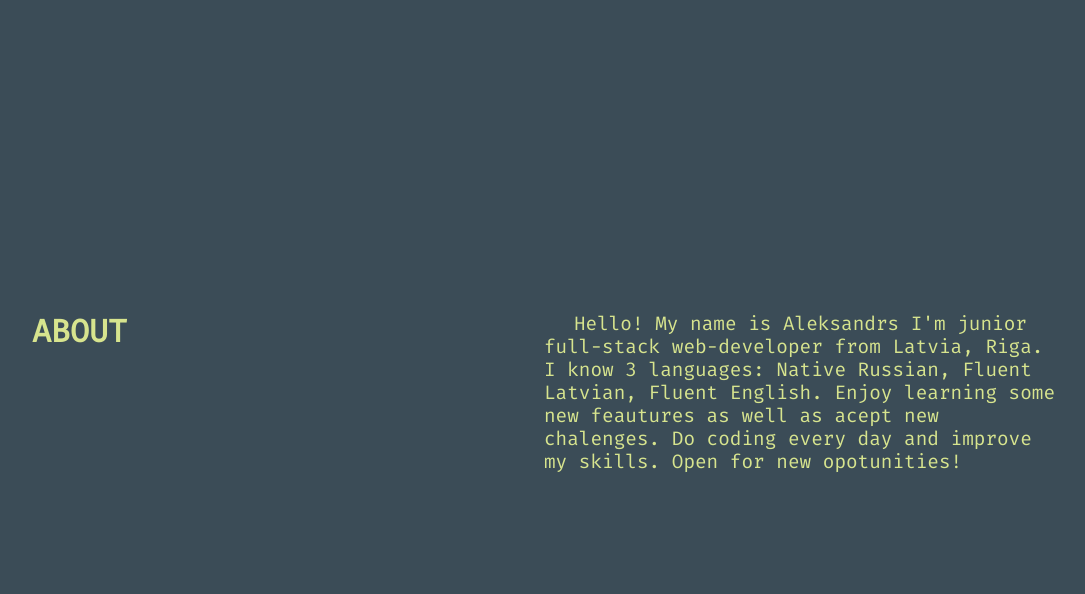
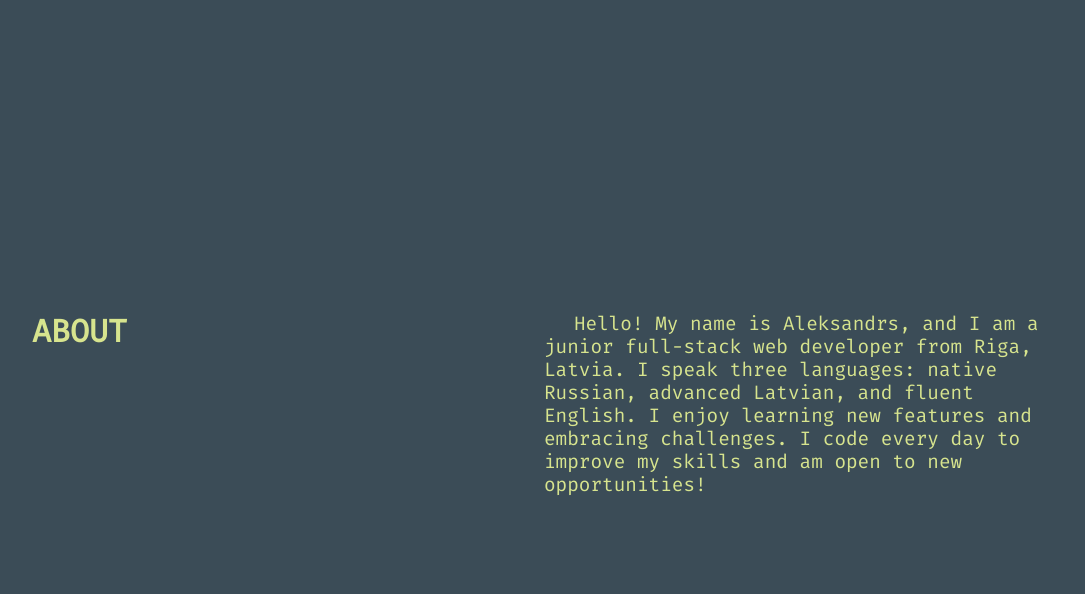
Before and after one commit to siliksilik3/portfolio, a plain HTML site: page index.html in a window 1280 px wide. Shown: the part 528-1122 px from the top of the page, without its empty margins (96-1181 px from the left). Drawn offline with Linux system fonts and the light colour scheme.

Commit message:
Fix grammar

```diff
--- a/index.html
+++ b/index.html
@@ -37,9 +37,7 @@
 
   <section id="about">
 <h1>ABOUT</h1>
-  <p>Hello! My name is Aleksandrs I'm junior full-stack web-developer from Latvia, Riga. I know 3 languages: Native Russian, Fluent Latvian, Fluent English.
-    Enjoy learning some new feautures as well as acept new chalenges.
-    Do coding every day and improve my skills. Open for new opotunities!</p>
+  <p>Hello! My name is Aleksandrs, and I am a junior full-stack web developer from Riga, Latvia. I speak three languages: native Russian, advanced Latvian, and fluent English. I enjoy learning new features and embracing challenges. I code every day to improve my skills and am open to new opportunities!</p>
   </section>
 
   <section id="skills" class="container-flex ">
```
